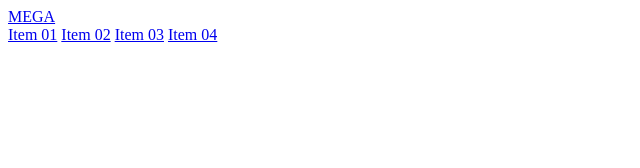
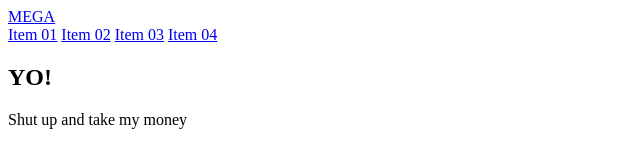
Before and after one commit to KIRILLVASILEVICH/epic-test-git, a plain HTML site: page index.html in a window 1280 px wide. Shown: the whole page, without its empty margins (0-640 px from the left). Drawn offline with Linux system fonts and the light colour scheme.

Commit message:
Add promo

```diff
--- a/index.html
+++ b/index.html
@@ -16,5 +16,12 @@
       <a href="#">Item 04</a>
     </nav>
   </header>
+
+  <section class="promo">
+    <h1>YO!</h1>
+    <p>Shut up and take my money</p>
+  </section>
+
+
 </body>
 </html>
```
Lines whose indentation alone changed are shown as unchanged.
